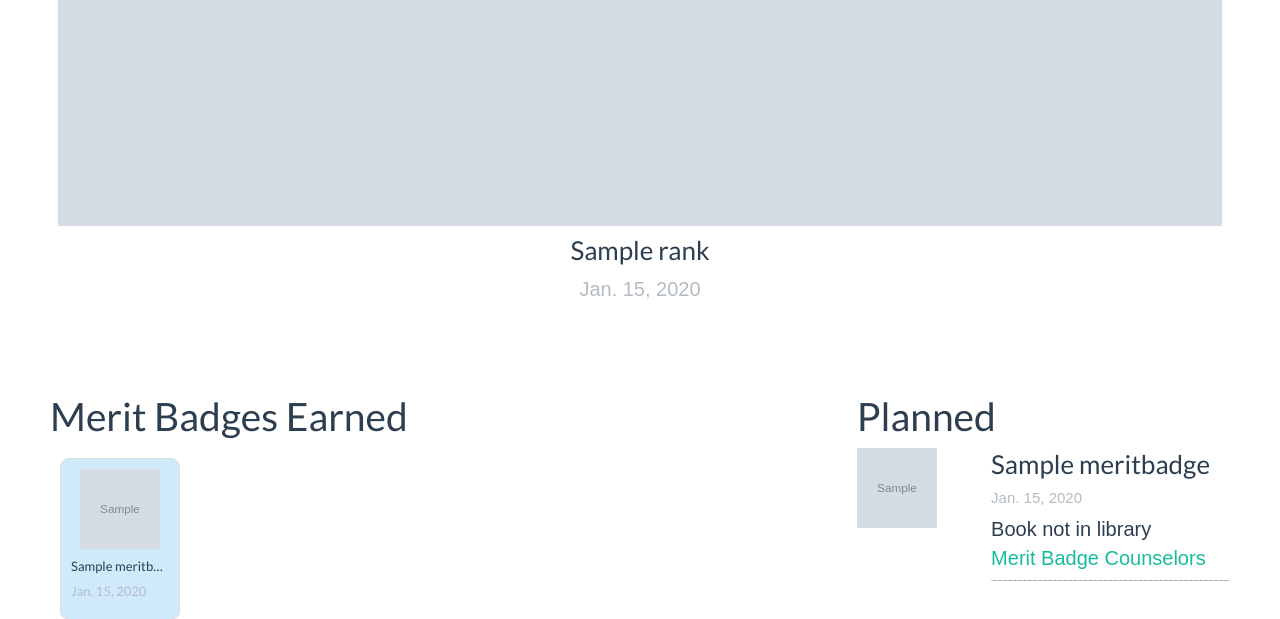
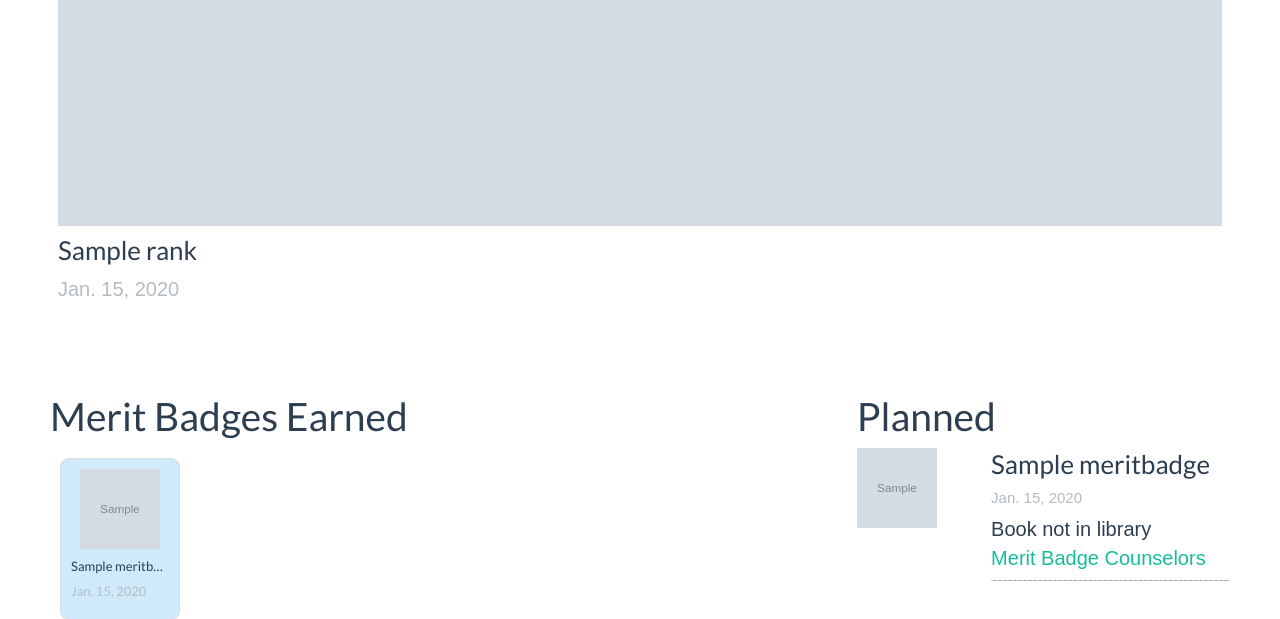
Before and after one commit to brycecaine/scoutcharter_heroku, a Django app: page /home/scout/1/ in a window 1280 px wide. Shown: the part 800-1419 px from the top of the page. Run offline with Django 3.2, Linux system fonts and the light colour scheme; a user stored in the database is signed in; tables that the repository leaves empty hold one stand-in row (values such as "Sample post"); grey boxes marked "Sample" are stand-in pictures; some libraries are stand-ins or nearby versions; some web fonts are replaced.

Commit message:
Fixed some layout issues in the advancement page

```diff
--- a/templates/home.html
+++ b/templates/home.html
@@ -109,6 +109,7 @@
 					<!-- -------------------------------------------------------------------- -->
 
 					<!-- Rank images come from http://clipart.usscouts.org/library/BSA_Boy_Scout_Ranks/ -->
+                    <div class="table-responsive container-fluid">
 			        <table class="table">
 			        	<tbody>
 			        		<tr>
@@ -119,10 +120,10 @@
 										    {% if scouter.role == 'leader' %}
 									        	<a class="delete-rank rank-delete hand-pointer" id="{{ scout_rank.id }}"><i class="icon-minus-sign"></i></a>
 										    {% endif %}
-		                        			<h3 class="text-center rank-label">
+		                        			<h3 class="rank-label">
 		                        				{{ scout_rank.rank_name }}
 		                        			</h3>
-		                        			<p class="text-center text-muted rank-label">
+		                        			<p class="text-muted rank-label">
 		                        				{{ scout_rank.date_earned }}
 		                        			</p>
 				                        </td>
@@ -137,8 +138,11 @@
                     </table>
                     </div>
 			    </div>
+			</div>
 			<div class="row">
                 <div class="col-lg-8">
+                    <div class="row">
+                        <div class="col-lg-12">
                             <div id="earned-mb-div" class="merit-badge-header">
                                 <h1>Merit Badges Earned
                                     {% if scouter.role == 'leader' %}
@@ -180,7 +184,11 @@
                                 {% endfor %}
                             </div>
                         </div>
+                    </div>
+                </div> <!-- end col-lg-8 -->
 			    <div class="col-lg-4">
+                    <div class="row">
+                        <div class="col-lg-12">
                             <div id="planned-mb-div" class="merit-badge-header">
                                 <h1>
                                     Planned
@@ -244,6 +252,8 @@
                                 {% endif %}
                             </div>
                         </div>
+                    </div>
+                </div> <!-- end col-lg-4 -->
 			</div>
 			{% if scout_notes %}
 				<div class="row">
```
Lines whose indentation alone changed are shown as unchanged.
